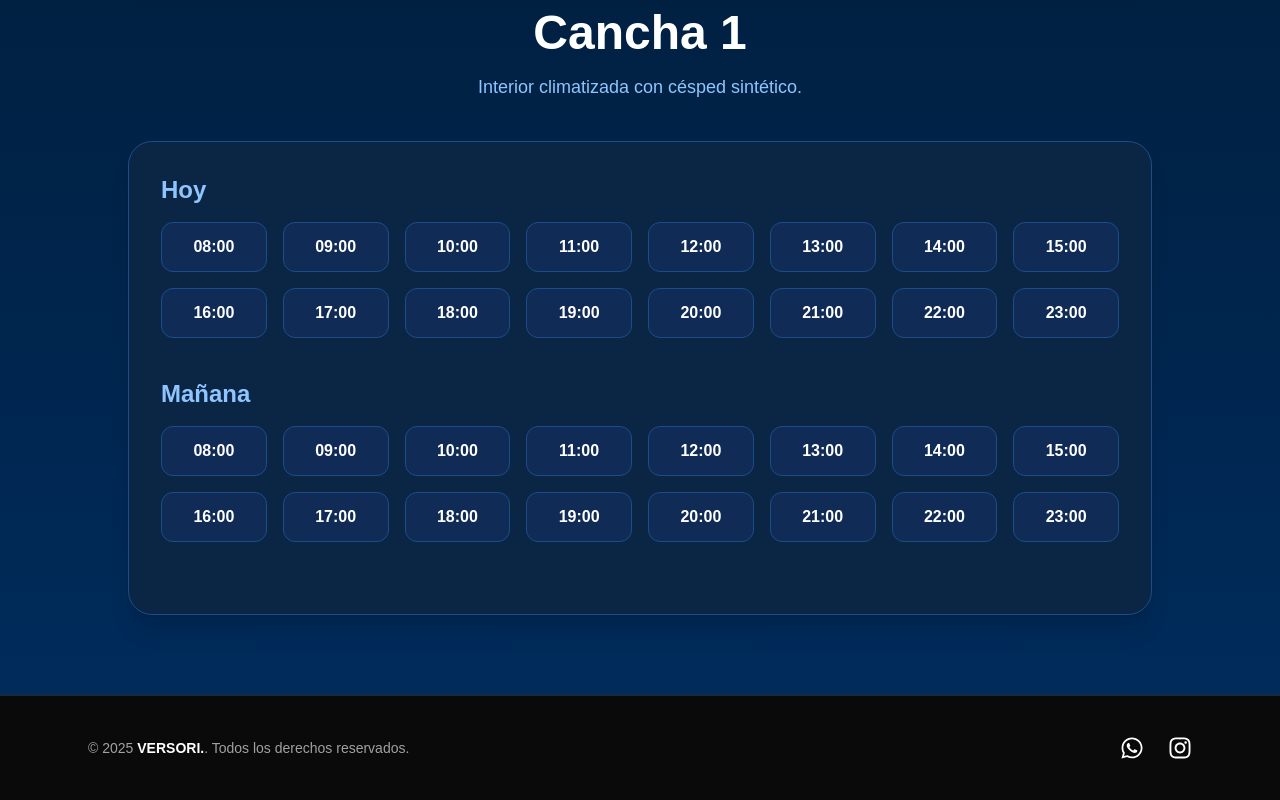
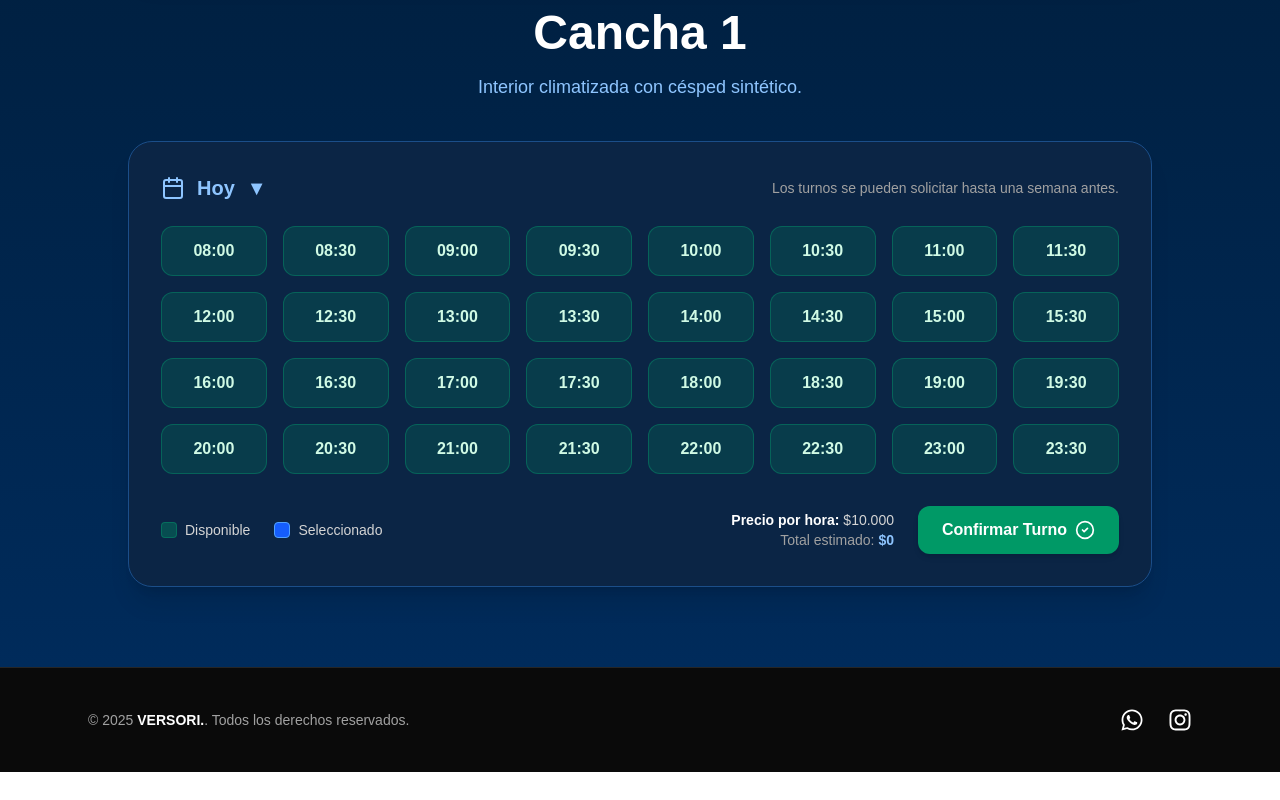
Before and after one commit to jcsa87/prototipo_padel, a Next.js app: page /reserva/cancha-1 in a window 1280 px wide. Shown: the part 431-1231 px from the top of the page. After the commit the page ends 1203 px from the top, so only its background shows below. Built offline with nearby package versions, Linux system fonts and the light colour scheme.

Commit message:
mejoras en sistema de reserva

```diff
--- a/package.json
+++ b/package.json
@@ -17,6 +17,7 @@
     "class-variance-authority": "^0.7.1",
     "clsx": "^2.1.1",
     "framer-motion": "^12.23.22",
+    "lucide-react": "^0.545.0",
     "next": "15.5.4",
     "prisma": "^6.16.3",
     "react": "19.1.0",
--- a/src/app/reserva/[slug]/page.tsx
+++ b/src/app/reserva/[slug]/page.tsx
@@ -1,9 +1,12 @@
 "use client";
 
 import Image from "next/image";
-import { use, useState, useEffect } from "react";
+import { use, useEffect, useState } from "react";
 import { useRouter } from "next/navigation";
-import { motion } from "framer-motion";
+import { motion, AnimatePresence } from "framer-motion";
+import { Calendar, CheckCircle2 } from "lucide-react";
+
+const PRICE_PER_HOUR = 10000;
 
 const canchas = [
   {
@@ -45,35 +48,94 @@ export default function CanchaPage({
 }) {
   const { slug } = use(params);
   const router = useRouter();
-
   const cancha = canchas.find((c) => c.slug === slug);
 
   const [selected, setSelected] = useState<string[]>([]);
-  const [availableToday, setAvailableToday] = useState<string[]>([]);
-  const [availableTomorrow, setAvailableTomorrow] = useState<string[]>([]);
+  const [availableDays, setAvailableDays] = useState<
+    { label: string; date: string; hours: string[] }[]
+  >([]);
+  const [openDay, setOpenDay] = useState<string>("Hoy");
+  const [showDays, setShowDays] = useState(false);
+
+  // punto de anclaje para range selection
+  const [anchor, setAnchor] = useState<{ day: string; hour: string } | null>(
+    null
+  );
+
+  const toMinutes = (t: string) => {
+    const [h, m] = t.split(":").map(Number);
+    return h * 60 + m;
+  };
+
+  // intervalos de 30 min
+  const generateTimeSlots = () => {
+    const slots: string[] = [];
+    for (let h = 8; h <= 23; h++) {
+      slots.push(`${h.toString().padStart(2, "0")}:00`);
+      slots.push(`${h.toString().padStart(2, "0")}:30`);
+    }
+    return slots;
+  };
 
   useEffect(() => {
-    const generateHours = () => {
-      const hours: string[] = [];
-      for (let h = 8; h <= 23; h++) {
-        hours.push(`${h.toString().padStart(2, "0")}:00`);
-      }
-      return hours;
-    };
-
     const now = new Date();
     const currentHour = now.getHours();
-    const hours = generateHours();
+    const currentMinutes = now.getMinutes();
+    const slots = generateTimeSlots();
 
-    const todayHours = hours.filter((h) => parseInt(h.split(":")[0]) > currentHour);
-    setAvailableToday(todayHours);
-    setAvailableTomorrow(hours);
+    const todaySlots = slots.filter((h) => {
+      const [hh, mm] = h.split(":").map(Number);
+      if (hh > currentHour) return true;
+      if (hh === currentHour && mm > currentMinutes) return true;
+      return false;
+    });
+
+    const days: { label: string; date: string; hours: string[] }[] = [];
+    for (let i = 0; i < 7; i++) {
+      const d = new Date();
+      d.setDate(now.getDate() + i);
+      const dayLabel = d.toLocaleDateString("es-AR", {
+        weekday: "short",
+        day: "numeric",
+        month: "short",
+      });
+      days.push({
+        label: i === 0 ? "Hoy" : dayLabel,
+        date: d.toISOString().split("T")[0],
+        hours: i === 0 ? todaySlots : slots,
+      });
+    }
+    setAvailableDays(days);
   }, []);
 
-  const toggleSelect = (hour: string) => {
-    setSelected((prev) =>
-      prev.includes(hour) ? prev.filter((h) => h !== hour) : [...prev, hour]
-    );
+  // selección por rango: [inicio, fin) (fin excluido)
+  const handleSlotClick = (dayLabel: string, hour: string) => {
+    // si no hay ancla o ancla es de otro día → seteamos ancla y seleccionamos solo ese bloque
+    if (!anchor || anchor.day !== dayLabel) {
+      setAnchor({ day: dayLabel, hour });
+      setSelected([`${dayLabel}-${hour}`]);
+      return;
+    }
+    // si clickeás el mismo bloque que el ancla, limpiamos
+    if (anchor.day === dayLabel && anchor.hour === hour) {
+      setAnchor(null);
+      setSelected([]);
+      return;
+    }
+    // calculamos rango exclusivo del final
+    const start = Math.min(toMinutes(anchor.hour), toMinutes(hour));
+    const end = Math.max(toMinutes(anchor.hour), toMinutes(hour));
+
+    const day = availableDays.find((d) => d.label === dayLabel);
+    const range = (day?.hours || [])
+      .filter((h) => {
+        const m = toMinutes(h);
+        return m >= start && m < end; // fin EXCLUSIVO
+      })
+      .map((h) => `${dayLabel}-${h}`);
+
+    setSelected(range);
+    setAnchor(null);
   };
 
   if (!cancha) {
@@ -84,14 +146,11 @@ export default function CanchaPage({
     );
   }
 
-  const daySections = [
-    { label: "Hoy", hours: availableToday },
-    { label: "Mañana", hours: availableTomorrow },
-  ];
+  const total = selected.length * 0.5 * PRICE_PER_HOUR; // cada bloque = 30 min
 
   return (
-    <section className="min-h-screen bg-gradient-to-b from-[#001a33] to-[#002b5b] flex flex-col items-center text-white px-6 py-20">
-      {/* Botón volver */}
+    <section className="min-h-screen bg-gradient-to-b from-[#001a33] to-[#002b5b] flex flex-col items-center text-white px-6 py-20 relative">
+      {/* volver */}
       <button
         onClick={() => router.back()}
         className="absolute top-24 left-8 bg-transparent border border-blue-400 text-blue-300 font-semibold px-4 py-2 rounded-xl hover:bg-blue-700/20 hover:text-white transition-all duration-200"
@@ -99,7 +158,7 @@ export default function CanchaPage({
         ← Volver
       </button>
 
-      {/* Vista previa */}
+      {/* vista previa */}
       <div className="relative w-full max-w-5xl h-80 rounded-3xl overflow-hidden shadow-xl border border-[#1b4e89]">
         <Image
           src={cancha.imagen}
@@ -115,34 +174,137 @@ export default function CanchaPage({
         <p className="text-blue-300 text-lg mb-10">{cancha.descripcion}</p>
       </div>
 
+      {/* selector */}
       <div className="w-full max-w-5xl bg-[#0b2545] border border-[#1b4e89] rounded-3xl p-8 shadow-xl">
-        {daySections.map((day) => (
-          <div key={day.label} className="mb-10">
-            <h2 className="text-2xl font-semibold text-blue-300 mb-4">
-              {day.label}
-            </h2>
+        <div className="flex justify-between items-center mb-6">
+          <button
+            onClick={() => setShowDays((prev) => !prev)}
+            className="flex items-center gap-3 text-xl font-semibold text-blue-300 hover:text-white transition-all"
+          >
+            <Calendar className="w-6 h-6 text-blue-300" />
+            {openDay}
+            <motion.span
+              animate={{ rotate: showDays ? 180 : 0 }}
+              transition={{ duration: 0.2 }}
+            >
+              ▼
+            </motion.span>
+          </button>
 
-            <div className="grid grid-cols-2 sm:grid-cols-4 md:grid-cols-6 lg:grid-cols-8 gap-4">
-              {day.hours.map((hour) => {
-                const isSelected = selected.includes(`${day.label}-${hour}`);
-                return (
-                  <motion.div
-                    key={hour}
-                    whileTap={{ scale: 0.95 }}
-                    onClick={() => toggleSelect(`${day.label}-${hour}`)}
-                    className={`cursor-pointer py-3 rounded-xl text-center font-semibold transition-all duration-200 border ${
-                      isSelected
+          <p className="text-neutral-400 text-sm">
+            Los turnos se pueden solicitar hasta una semana antes.
+          </p>
+        </div>
+
+        {/* lista de días */}
+        <AnimatePresence>
+          {showDays && (
+            <motion.div
+              initial={{ height: 0, opacity: 0 }}
+              animate={{ height: "auto", opacity: 1 }}
+              exit={{ height: 0, opacity: 0 }}
+              transition={{ duration: 0.3 }}
+              className="overflow-hidden mb-6"
+            >
+              <div className="flex flex-wrap gap-3">
+                {availableDays.map((day) => (
+                  <button
+                    key={day.label}
+                    onClick={() => {
+                      setOpenDay(day.label);
+                      setShowDays(false);
+                      setSelected([]);
+                      setAnchor(null);
+                    }}
+                    className={`px-4 py-2 rounded-lg border text-sm font-semibold transition-all ${
+                      openDay === day.label
                         ? "bg-blue-600 border-blue-400 text-white"
                         : "bg-[#102b55] border-[#1b4e89] hover:bg-blue-900"
                     }`}
                   >
-                    {hour}
-                  </motion.div>
-                );
-              })}
+                    {day.label}
+                  </button>
+                ))}
+              </div>
+            </motion.div>
+          )}
+        </AnimatePresence>
+
+        {/* horarios del día */}
+        {availableDays
+          .filter((d) => d.label === openDay)
+          .map((day) => (
+            <div key={day.label} className="mt-4">
+              <div className="grid grid-cols-2 sm:grid-cols-4 md:grid-cols-6 lg:grid-cols-8 gap-4">
+                {day.hours.map((hour) => {
+                  const id = `${day.label}-${hour}`;
+                  const isSelected = selected.includes(id);
+                  return (
+                    <motion.button
+                      type="button"
+                      key={id}
+                      whileTap={{ scale: 0.96 }}
+                      onClick={() => handleSlotClick(day.label, hour)}
+                      className={`py-3 rounded-xl text-center font-semibold border transition-all duration-200
+                        ${
+                          isSelected
+                            ? "bg-blue-600 border-blue-400 text-white"
+                            : "bg-emerald-600/20 hover:bg-emerald-600/35 border-emerald-500/30 text-emerald-100"
+                        } // ✅ verde discreto
+                      `}
+                    >
+                      {hour}
+                    </motion.button>
+                  );
+                })}
+              </div>
+            </div>
+          ))}
+
+        {/* leyenda + precio + confirmar (alineado derecha) */}
+        <div className="mt-8 flex flex-col sm:flex-row items-center justify-between gap-4">
+          {/* leyenda a la izquierda */}
+          <div className="flex items-center gap-6 text-sm text-neutral-300">
+            <div className="flex items-center gap-2">
+              <span className="inline-block w-4 h-4 rounded-sm bg-emerald-600/35 border border-emerald-500/30" />
+              Disponible
+            </div>
+            <div className="flex items-center gap-2">
+              <span className="inline-block w-4 h-4 rounded-sm bg-blue-600 border border-blue-400" />
+              Seleccionado
             </div>
           </div>
-        ))}
+
+          {/* precio + botón a la derecha */}
+          <div className="flex items-center gap-6">
+            <div className="text-right">
+              <p className="text-neutral-300 text-sm">
+                <span className="font-semibold text-white">
+                  Precio por hora:
+                </span>{" "}
+                ${PRICE_PER_HOUR.toLocaleString("es-AR")}
+              </p>
+              <p className="text-neutral-400 text-sm">
+                Total estimado:{" "}
+                <span className="text-blue-300 font-semibold">
+                  ${total.toLocaleString("es-AR")}
+                </span>
+              </p>
+            </div>
+
+            <button
+              onClick={() => {
+                router.push(
+                  `/reserva/confirmacion?bloques=${selected.length}&total=${total}`
+                );
+              }}
+              className="flex items-center gap-2 bg-emerald-600 hover:bg-emerald-700 text-white font-semibold px-6 py-3 rounded-xl shadow-md transition-all"
+            >
+              Confirmar Turno
+              <CheckCircle2 className="w-5 h-5" />
+            </button>
+          </div>
+        </div>
       </div>
     </section>
   );
--- a/src/app/reserva/page.tsx
+++ b/src/app/reserva/page.tsx
@@ -41,10 +41,10 @@ export default function Reserva() {
         animate={{ opacity: 1, y: 0 }}
         transition={{ duration: 0.7 }}
       >
-        Hacé tu reserva
+        SELECCIONA TU CANCHA
       </motion.h1>
       {/* Grid de canchas */}
-      <div className="grid grid-cols-1 sm:grid-cols-2 lg:grid-cols-3 gap-8 w-full max-w-6xl">
+      <div className="grid grid-cols-1 sm:grid-cols-2 lg:grid-Acols-3 gap-8 w-full max-w-6xl">
         {canchas.map((cancha, i) => (
           <CanchaCard
             key={i}
```
Also changed, not shown: 1 other file (tests, documents, lock files or other folders).
